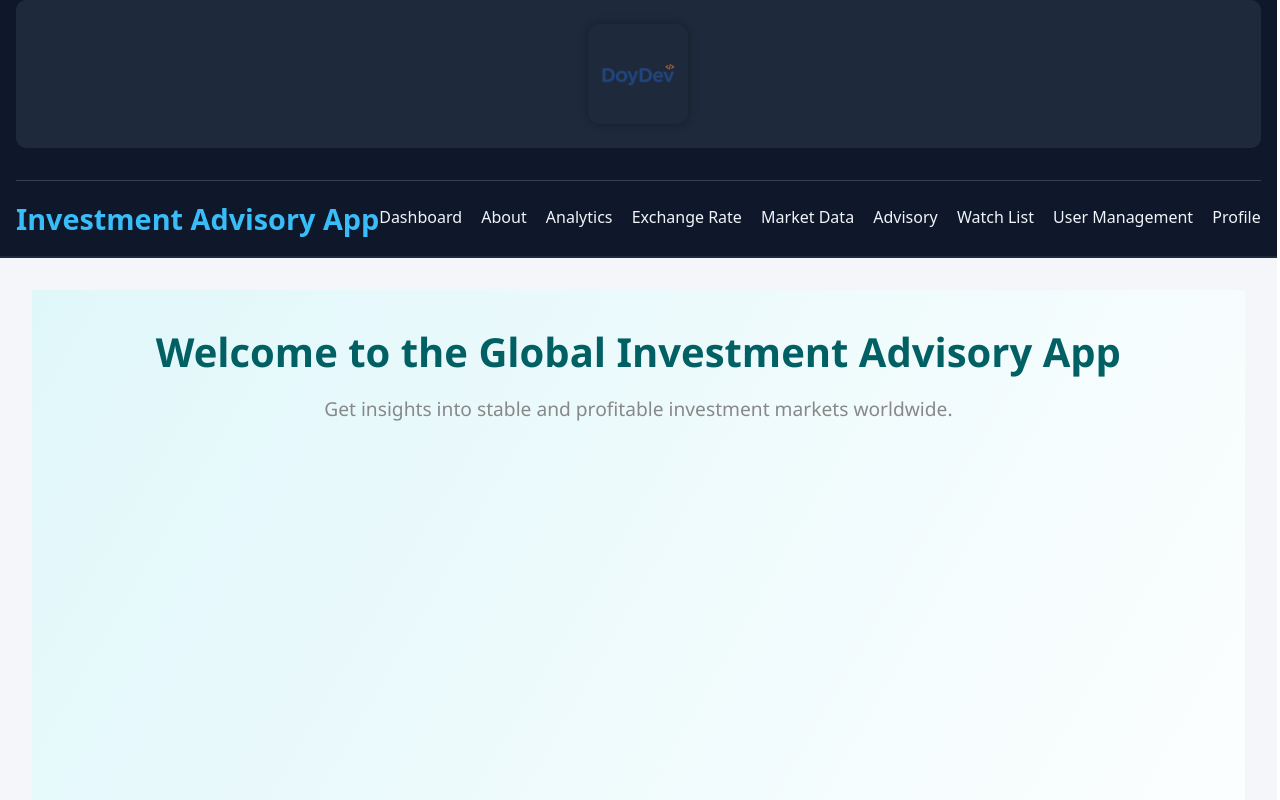
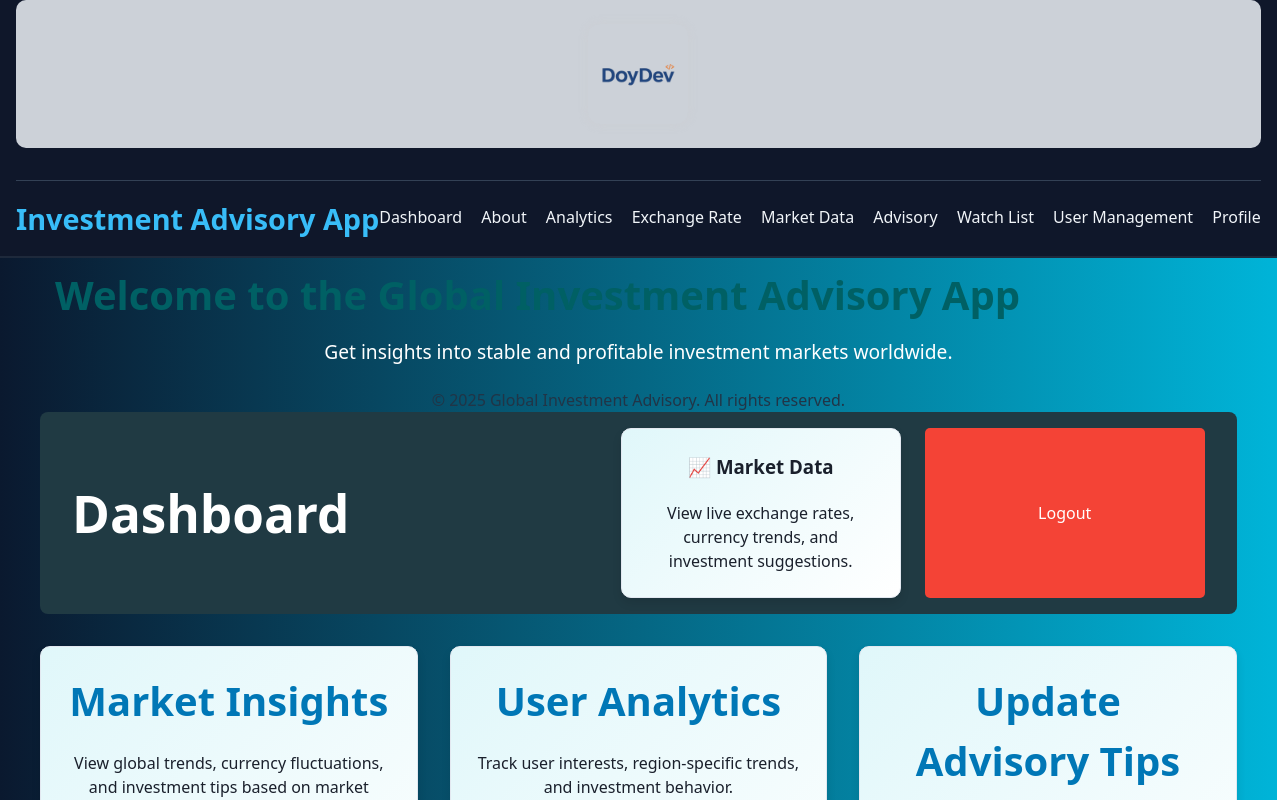
Before and after one commit to DOYDEV1982/investment-advisory-app, a React (Vite) app: page / in a window 1280 px wide. Shown: the top 800 px of the page. Built offline with nearby package versions, Linux system fonts and the light colour scheme.

Commit message:
advisory app

```diff
--- a/src/AboutPage.css
+++ b/src/AboutPage.css
@@ -8,7 +8,7 @@
   background-color: #f8fafc;
   min-height: 100vh;
   font-family: 'Segoe UI', Tahoma, Geneva, Verdana, sans-serif;
-  color: #0f172a;
+  color: #4e7eee;
   display: flex;
   flex-direction: column;
   align-items: center;
@@ -19,7 +19,7 @@
   display: flex;
   justify-content: center;
   align-items: center;
-  background-color: #1e293b;
+  background-color: #ccd1d8;
   width: 100%;
   padding: 1.5rem 0;
   margin-bottom: 2rem;
@@ -31,7 +31,7 @@
   height: 100px;
   object-fit: contain;
   border-radius: 12px;
-  box-shadow: 0 0 10px rgba(0, 0, 0, 0.3);
+  box-shadow: 0 0 10px rgba(206, 203, 203, 0.3);
   transition: transform 0.3s ease;
 }
 
--- a/src/AdminPage.css
+++ b/src/AdminPage.css
@@ -1,16 +1,15 @@
 .admin-container {
-  padding: 2rem;
-  background: #f4f6f9;
-  min-height: 100vh;
-  font-family: 'Segoe UI', sans-serif;
+
+  background: linear-gradient(to right, #0A192F, #00B4D8);
+  padding: 15px 40px;
 }
 
+
 .home {
-  padding: 40px;
-  text-align: center;
-  background: linear-gradient(120deg, #e0f7fa, #ffffff);
-  color: #333;
-  min-height: 100vh;
+  color: white;
+  margin: 0 15px;
+  font-weight: 500;
+  transition: 0.3s ease;
 }
 
 .home h1 {
@@ -47,7 +46,7 @@
 }
 
 .admin-header button:hover {
-  background: #d32f2f;
+  border-bottom: 2px solid #90E0EF;
 }
 
 .admin-main {
@@ -58,15 +57,16 @@
 }
 
 .admin-card {
-  background: white;
-  padding: 2rem;
-  border-radius: 10px;
+  background: linear-gradient(135deg, #E0F7FA, #FFFFFF);
+  padding: 60px;
+  text-align: center;
   box-shadow: 0 5px 10px rgba(0, 0, 0, 0.1);
 }
 
 .admin-card h2 {
-  margin-bottom: 1rem;
-  color: #2c5364;
+  color: #0077B6;
+  font-size: 2.5rem;
+  margin-bottom: 10px;
 }
 
 .admin-card button {
@@ -81,7 +81,7 @@
 }
 
 .admin-card button:hover {
-  background: #1e2e40;
+  color: #90E0EF;
 }
 
 .admin-dashboard {
@@ -93,9 +93,9 @@
 }
 
 .admin-dashboard h1 {
-  text-align: center;
-  margin-bottom: 2rem;
-  color: #2c3e50;
+  color: #495057;
+  font-size: 1.1rem;
+  margin-bottom: 20px;
 }
 
 .admin-options {
@@ -115,7 +115,10 @@
 }
 
 .admin-card:hover {
-  background-color: #e0f7e9;
-  transform: translateY(-4px);
-  border-color: #4caf50;
+  background-color: #0077B6;
+  color: white;
+  padding: 12px 25px;
+  border: none;
+  border-radius: 8px;
+  cursor: pointer;
 }
--- a/src/MarketDataPage.css
+++ b/src/MarketDataPage.css
@@ -5,7 +5,7 @@
   border-radius: 12px;
   box-shadow: 0 4px 15px rgba(0, 0, 0, 0.08);
   font-family: 'Segoe UI', sans-serif;
-  color: #00f0ff;
+  color: black;
   font-weight: bold;
 }
 
@@ -27,7 +27,7 @@
 
 .currency-selector label {
   font-weight: 500;
-  color: #333;
+
 }
 
 .currency-selector select {
@@ -50,7 +50,7 @@
 .rate-box h3 {
   margin: 0;
   font-size: 1.3rem;
-  color: #2e7d32;
+
 }
 
 .chart-container {
@@ -64,7 +64,6 @@
 
 .admin-nav a {
   text-decoration: none;
-  color: #4caf50;
   font-weight: bold;
   transition: color 0.3s ease;
 }
--- a/src/Pages/AboutPage.jsx
+++ b/src/Pages/AboutPage.jsx
@@ -7,9 +7,7 @@ const AboutPage = () => {
       <>
     <Navbar />
     <div className="AboutPage">
-      <div className= "Logo" style={{display:"flex", justifyContent:"space-between", backgroundColor: "#0f0f0"}}>
-      <img src= {Doydev} alt="Doydev Logo" style={{width:"100px", height:"100px"}}/>
-      </div>
+
     <div className="about">
       <h2>About This App</h2>
       <p>This platform helps investors explore markets and make informed, profitable decisions based on global data.</p>
--- a/src/Pages/WatchlistPage.jsx
+++ b/src/Pages/WatchlistPage.jsx
@@ -7,9 +7,11 @@ const WatchlistPage = () => {
   const [isLoading, setIsLoading] = useState(true);
   const [isError, setIsError] = useState(false);
 
+  let apikey='9XiDt6ct1mTGMIhVEFuOgUGFV6CxZDJZ'
+
   useEffect(() => {
     // Use a CORS proxy for development (replace with actual API in production if CORS is allowed)
-    const apiUrl = 'https://cors-anywhere.herokuapp.com/https://financialmodelingprep.com/api/v3/search?query=AA&apikey=9XiDt6ct1mTGMIhVEFuOgUGFV6CxZDJZ';
+    const apiUrl = 'https://financialmodelingprep.com/stable/search-symbol?query=AAPL&apikey=9XiDt6ct1mTGMIhVEFuOgUGFV6CxZDJZ';
 
     fetch(apiUrl)
       .then(response => {
--- a/src/WatchlistPage.css
+++ b/src/WatchlistPage.css
@@ -19,6 +19,7 @@
   list-style-type: none;
   padding: 0;
   margin: 0;
+  color: black;
 }
 
 .watchlist-items li {
@@ -40,12 +41,11 @@
 
 .watchlist-items li span {
   font-weight: 600;
-  color: #333;
+
 }
 
 p {
   text-align: center;
-  color: #888;
   margin-top: 20px;
 }
 
```
